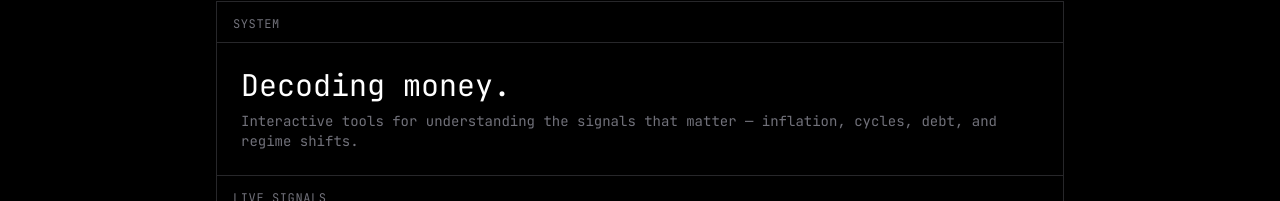
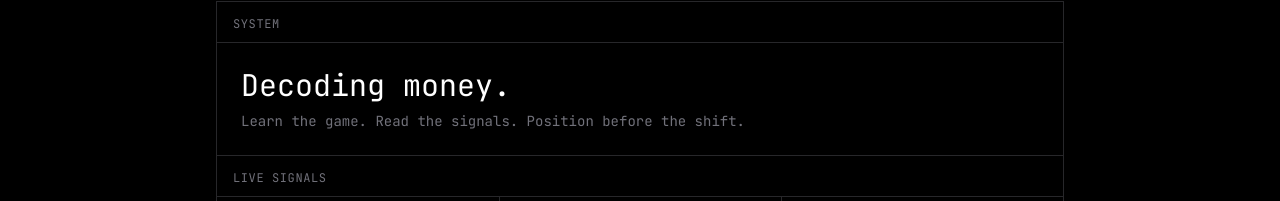
Before and after one commit to defi-naly/naly-dev, a Next.js app: page /home in a window 1280 px wide. Shown: the part 156-357 px from the top of the page. Built offline with nearby package versions, Linux system fonts and the light colour scheme; no server answers.

Commit message:
Update homepage tagline
Co-Authored-By: Claude Opus 4.5 <noreply@anthropic.com>

```diff
--- a/app/home/page.tsx
+++ b/app/home/page.tsx
@@ -188,7 +188,7 @@ export default function Home() {
                 Decoding money.
               </h1>
               <p className="text-zinc-500 font-mono text-sm">
-                Interactive tools for understanding the signals that matter — inflation, cycles, debt, and regime shifts.
+                Learn the game. Read the signals. Position before the shift.
               </p>
             </div>
           </div>
```
